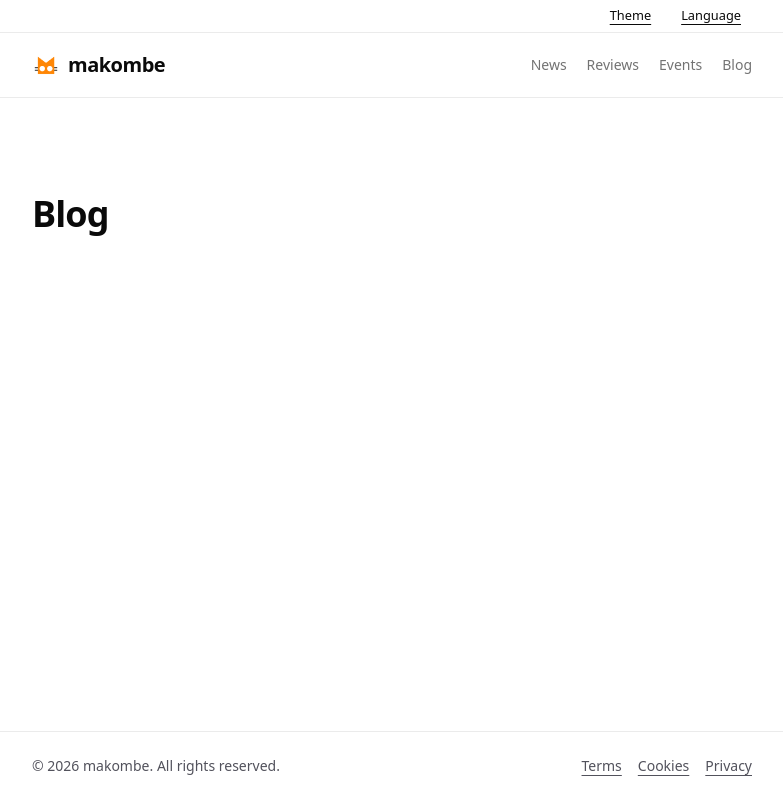
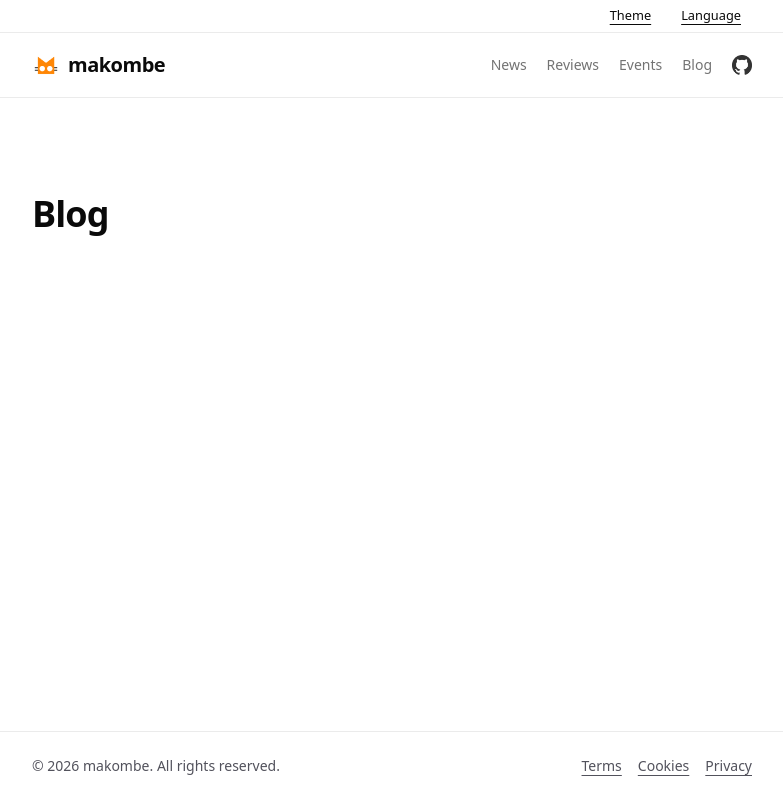
Before and after one commit to makombehq/makombe, a Next.js app: page /en/blog in a window 1280 px wide. Shown: the whole page, without its empty margins (248-1031 px from the left). Built offline with nearby package versions, Linux system fonts and the light colour scheme; a web font is replaced by a local one.

Commit message:
Add theme-aware GitHub icon link to app header

```diff
--- a/components/app/app-header.tsx
+++ b/components/app/app-header.tsx
@@ -55,6 +55,7 @@ export function AppHeader() {
           </span>
         </Link>
 
+        <div className="flex items-center gap-4 sm:gap-5">
           {/* Desktop / tablet inline nav */}
           <nav className="hidden items-center gap-5 text-sm font-medium text-muted-foreground sm:flex">
             {links.map((link) => (
@@ -67,6 +68,30 @@ export function AppHeader() {
               </Link>
             ))}
           </nav>
+
+          {/* GitHub repository link (theme-aware icon) */}
+          <a
+            href="https://github.com/makombehq/makombe"
+            target="_blank"
+            rel="noopener noreferrer"
+            aria-label="GitHub repository"
+            className="inline-flex items-center opacity-80 transition-opacity hover:opacity-100"
+          >
+            <Image
+              src="/icons/social/github/dark.png"
+              alt="GitHub"
+              width={20}
+              height={20}
+              className="size-5 dark:hidden"
+            />
+            <Image
+              src="/icons/social/github/light.png"
+              alt="GitHub"
+              width={20}
+              height={20}
+              className="hidden size-5 dark:block"
+            />
+          </a>
 
           {/* Mobile menu toggle */}
           <Button
@@ -84,6 +109,7 @@ export function AppHeader() {
               <Menu className="size-5" aria-hidden />
             )}
           </Button>
+        </div>
       </div>
 
       {/* Mobile dropdown nav */}
```
Also changed, not shown: public/icons/social/github/dark.png (added), public/icons/social/github/light.png (added). Lines whose indentation alone changed are shown as unchanged.
